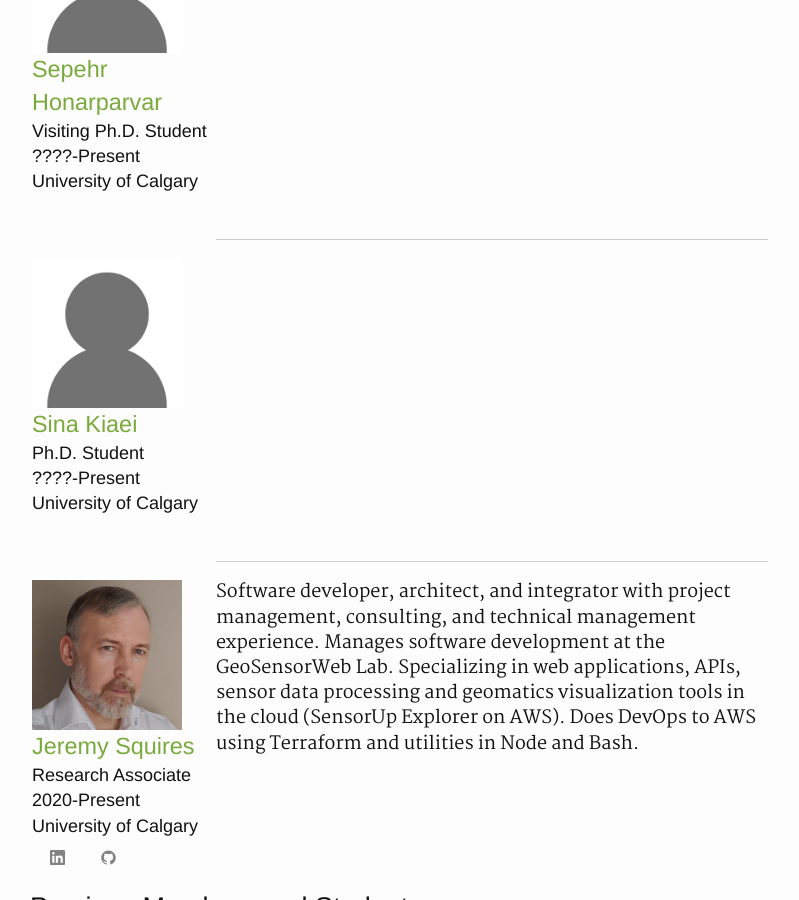
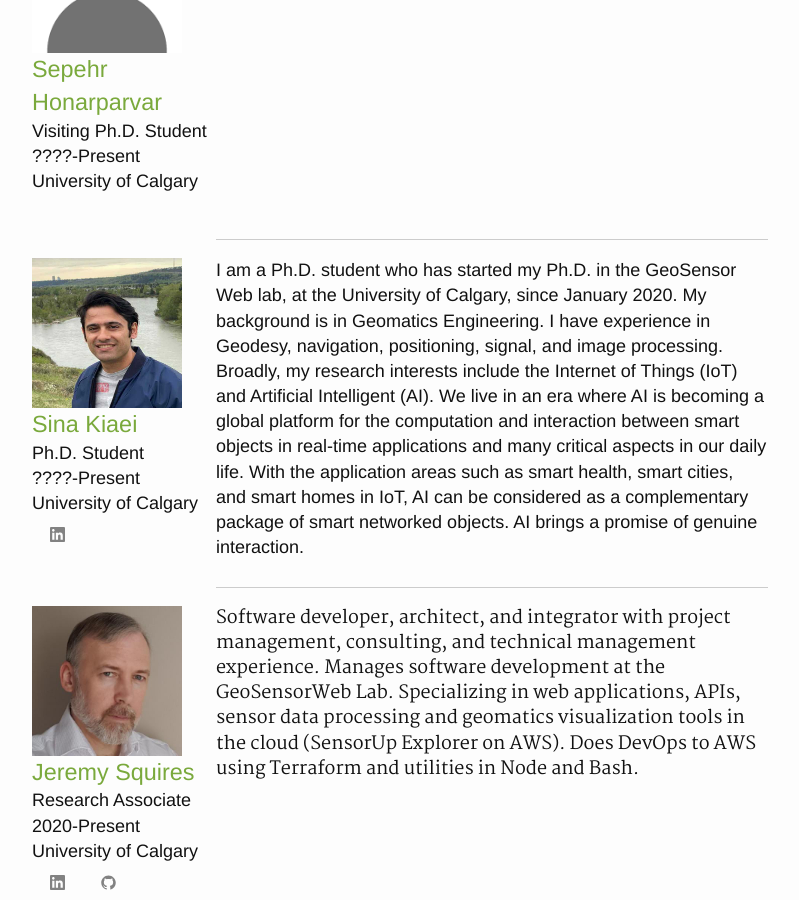
Before and after one commit to GeoSensorWebLab/geosensorweblab.github.io, a Jekyll site: the page built from people.md, in a window 1280 px wide and 900 px high, scrolled down 3448 px. Shown: the whole window, without its empty margins (240-1039 px from the left). Built offline with Jekyll 4.4.1, drawn with Linux system fonts in a browser that asks for light colours.

Commit message:
Add Sina Bio and Image

```diff
--- a/people.md
+++ b/people.md
@@ -106,15 +106,15 @@ permalink: /people/
 %}
 
 {% include people-profile.html
-  imagename="user-profile-avatar.png"
+  imagename="Sina-Kiaei.jpg"
   displayname="Sina Kiaei"
-  linkedinid=""
+  linkedinid="sina-kiaei"
   githubid=""
   twitterid=""
   position="Ph.D. Student"
   duration="????-Present"
   location="University of Calgary"
-  biotext=""
+  biotext="I am a Ph.D. student who has started my Ph.D. in the GeoSensor Web lab, at the University of Calgary, since January 2020. My background is in Geomatics Engineering. I have experience in Geodesy, navigation, positioning, signal, and image processing. Broadly, my research interests include the Internet of Things (IoT) and Artificial Intelligent (AI). We live in an era where AI is becoming a global platform for the computation and interaction between smart objects in real-time applications and many critical aspects in our daily life. With the application areas such as smart health, smart cities, and smart homes in IoT, AI can be considered as a complementary package of smart networked objects. AI brings a promise of genuine interaction."
 %}
 
 {% include people-profile.html
```
Also changed, not shown: assets/images/avatars/Sina-Kiaei.jpg (added).
